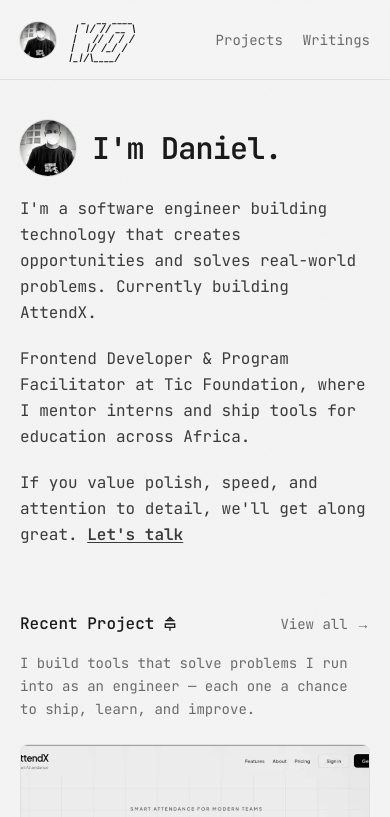
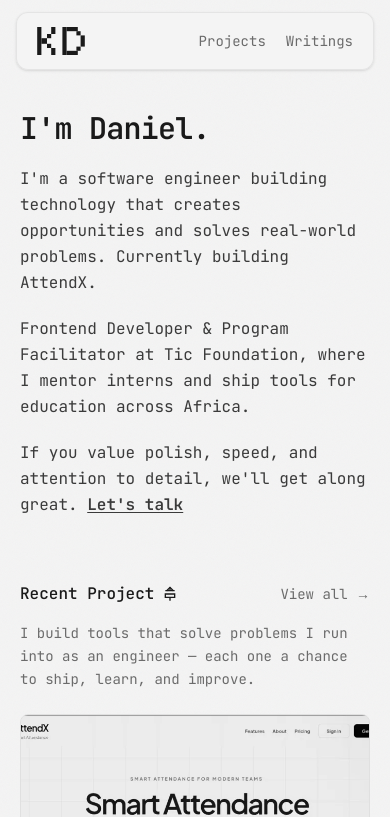
Before and after one commit to Danielkombou/folio, a Next.js app: page / in a window 390 px wide. Shown: the top 817 px of the page. Built offline with nearby package versions, Linux system fonts and the light colour scheme.

Commit message:
Refactor Navbar and StackIcons components for improved layout and responsiveness. Remove avatar from site data and clean up unused styles in globals.css. Simplify homepage structure by removing the avatar image and adjusting the header layout.

```diff
--- a/app/globals.css
+++ b/app/globals.css
@@ -56,16 +56,3 @@ body::before {
   align-self: center;
   border-bottom: 1px dotted var(--border);
 }
-
-.stack-orbit {
-  background-image: repeating-linear-gradient(
-    -28deg,
-    transparent,
-    transparent 14px,
-    color-mix(in srgb, var(--border) 55%, transparent) 14px,
-    color-mix(in srgb, var(--border) 55%, transparent) 15px
-  );
-  background-size: 100% 100%;
-  border-radius: 1rem;
-  padding-inline: 0.75rem;
-}
--- a/app/page.tsx
+++ b/app/page.tsx
@@ -1,4 +1,3 @@
-import Image from "next/image";
 import Link from "next/link";
 import { NewsletterForm } from "@/components/NewsletterForm";
 import { ProjectCard } from "@/components/ProjectCard";
@@ -15,19 +14,9 @@ export default function Home() {
     <main className="mx-auto max-w-2xl space-y-16 px-5 py-10 sm:space-y-20 sm:px-6 sm:py-14">
       <Reveal>
         <section className="space-y-5">
-          <div className="flex items-center gap-4">
-            <Image
-              src={site.avatar}
-              alt={site.name}
-              width={64}
-              height={64}
-              priority
-              className="h-14 w-14 rounded-full object-cover ring-1 ring-border sm:h-16 sm:w-16"
-            />
-            <h1 className="text-3xl font-semibold tracking-tight sm:text-4xl">
-              I&apos;m Daniel.
-            </h1>
-          </div>
+          <h1 className="text-3xl font-semibold tracking-tight sm:text-4xl">
+            I&apos;m Daniel.
+          </h1>
           <p className="text-base leading-relaxed text-foreground/85 sm:text-lg">
             {hero.intro}
           </p>
--- a/components/Navbar.tsx
+++ b/components/Navbar.tsx
@@ -1,39 +1,41 @@
 "use client";
 
-import Image from "next/image";
 import Link from "next/link";
 import { AnimatePresence, motion, useReducedMotion } from "framer-motion";
 import { useEffect, useState } from "react";
-import { site } from "@/lib/data";
 
 const links = [
   { href: "/projects", label: "Projects" },
   { href: "/writings", label: "Writings" },
 ];
 
-/** Slanted ASCII mark inspired by terminal banners (no enclosing box). */
-function KDMark({ compact }: { compact?: boolean }) {
+/** Pixel-block KD mark inspired by chunky 8-bit monograms. */
+function KDMark({ size = 28 }: { size?: number }) {
+  const h = size;
+  const w = Math.round(size * 1.7);
   return (
-    <Link
-      href="/"
-      aria-label="Daniel Kombou home"
-      className={`inline-flex items-center gap-2.5 rounded-lg px-1 py-0.5 transition-opacity hover:opacity-80 ${
-        compact ? "text-[8px] leading-[1.05]" : "text-[9px] leading-[1.05] sm:text-[10px]"
-      }`}
+    <svg
+      width={w}
+      height={h}
+      viewBox="0 0 34 20"
+      aria-hidden
+      className="block"
     >
-      <pre
-        aria-hidden
-        className="select-none font-mono font-bold tracking-tight text-foreground"
-        style={{ transform: "skewX(-12deg)" }}
-      >
-{` _  __ ____
-| |/ // __ \\
-|   // / / /
-|  |/ /_/ /
-|_|/\\____/`}
-      </pre>
-      <span className="sr-only">KD</span>
-    </Link>
+      {/* K */}
+      <rect x="0" y="0" width="3" height="20" fill="currentColor" />
+      <rect x="3" y="8" width="4" height="4" fill="currentColor" />
+      <rect x="7" y="5" width="3" height="3" fill="currentColor" />
+      <rect x="7" y="12" width="3" height="3" fill="currentColor" />
+      <rect x="10" y="0" width="3" height="5" fill="currentColor" />
+      <rect x="10" y="15" width="3" height="5" fill="currentColor" />
+      {/* D */}
+      <rect x="18" y="0" width="3" height="20" fill="currentColor" />
+      <rect x="21" y="0" width="8" height="3" fill="currentColor" />
+      <rect x="21" y="17" width="8" height="3" fill="currentColor" />
+      <rect x="28" y="3" width="3" height="3" fill="currentColor" />
+      <rect x="28" y="14" width="3" height="3" fill="currentColor" />
+      <rect x="31" y="6" width="3" height="8" fill="currentColor" />
+    </svg>
   );
 }
 
@@ -49,47 +51,37 @@ export function Navbar() {
   }, []);
 
   return (
-    <header className="sticky top-0 z-50">
-      <nav
-        className={`mx-auto flex max-w-2xl items-center border-b border-border bg-background/85 px-5 backdrop-blur-md sm:px-6 ${
-          scrolled ? "justify-center py-2.5" : "justify-between py-3.5"
+    <header className="sticky top-0 z-50 flex justify-center px-4 pt-3 sm:px-6">
+      <motion.nav
+        layout
+        transition={{ duration: reduce ? 0 : 0.35, ease: [0.22, 1, 0.36, 1] }}
+        className={`flex items-center border border-border/80 bg-background/90 shadow-sm backdrop-blur-md ${
+          scrolled
+            ? "justify-center rounded-3xl px-4 py-2.5"
+            : "w-full max-w-2xl justify-between rounded-xl px-5 py-3.5 sm:rounded-xl sm:px-6"
         }`}
       >
-        <motion.div
-          layout
-          transition={{ duration: reduce ? 0 : 0.32, ease: [0.22, 1, 0.36, 1] }}
-          className="flex items-center gap-3"
+        <Link
+          href="/"
+          aria-label="Daniel Kombou home"
+          className="text-foreground transition-opacity hover:opacity-75"
         >
-          {!scrolled && (
-            <Image
-              src={site.avatar}
-              alt=""
-              width={36}
-              height={36}
-              className="h-9 w-9 rounded-full object-cover ring-1 ring-border"
-              priority
-            />
-          )}
-          <KDMark compact={scrolled} />
-          {!scrolled && (
-            <span className="hidden text-sm font-medium text-foreground/90 sm:inline">
-              {site.name}
-            </span>
-          )}
-        </motion.div>
+          <KDMark size={scrolled ? 22 : 28} />
+          <span className="sr-only">KD</span>
+        </Link>
 
         <AnimatePresence initial={false}>
           {!scrolled && (
             <motion.ul
               key="nav-links"
-              initial={reduce ? false : { opacity: 0, x: 16 }}
-              animate={{ opacity: 1, x: 0 }}
-              exit={reduce ? undefined : { opacity: 0, x: 24 }}
-              transition={{ duration: 0.25 }}
-              className="flex items-center gap-5 text-sm text-muted sm:gap-6 sm:text-base"
+              initial={reduce ? false : { opacity: 0, x: 12, width: 0 }}
+              animate={{ opacity: 1, x: 0, width: "auto" }}
+              exit={reduce ? undefined : { opacity: 0, x: 16 }}
+              transition={{ duration: 0.28 }}
+              className="flex items-center gap-5 overflow-hidden text-sm text-muted sm:gap-6 sm:text-base"
             >
               {links.map((l) => (
-                <li key={l.href}>
+                <li key={l.href} className="shrink-0">
                   <Link
                     href={l.href}
                     className="transition-colors hover:text-foreground"
@@ -101,7 +93,7 @@ export function Navbar() {
             </motion.ul>
           )}
         </AnimatePresence>
-      </nav>
+      </motion.nav>
     </header>
   );
 }
--- a/components/StackIcons.tsx
+++ b/components/StackIcons.tsx
@@ -61,7 +61,7 @@ const icons: Record<string, React.ReactNode> = {
 /** Diagonal “constellation” stack — no boxes, social-link energy. */
 export function StackIcons({ items }: { items: StackItem[] }) {
   return (
-    <ul className="stack-orbit relative mx-auto flex max-w-md flex-wrap justify-center gap-x-5 gap-y-8 py-4 sm:max-w-lg sm:gap-x-7">
+    <ul className="relative flex w-full flex-wrap justify-center gap-x-6 gap-y-8 py-2 sm:gap-x-8 sm:gap-y-10">
       {items.map((item, i) => {
         const isMono = item.color === "#000000";
         const tilt = ((i % 5) - 2) * 6;
--- a/lib/data.ts
+++ b/lib/data.ts
@@ -8,7 +8,6 @@ export const site = {
   initials: "KD",
   email: "danielkombou7@gmail.com",
   github: "https://github.com/Danielkombou",
-  avatar: "/avatar.webp",
   socials: [
     { label: "GitHub", href: "https://github.com/Danielkombou" },
     { label: "LinkedIn", href: "https://linkedin.com/in/kombou-daniel-b394b92a5" },
```
